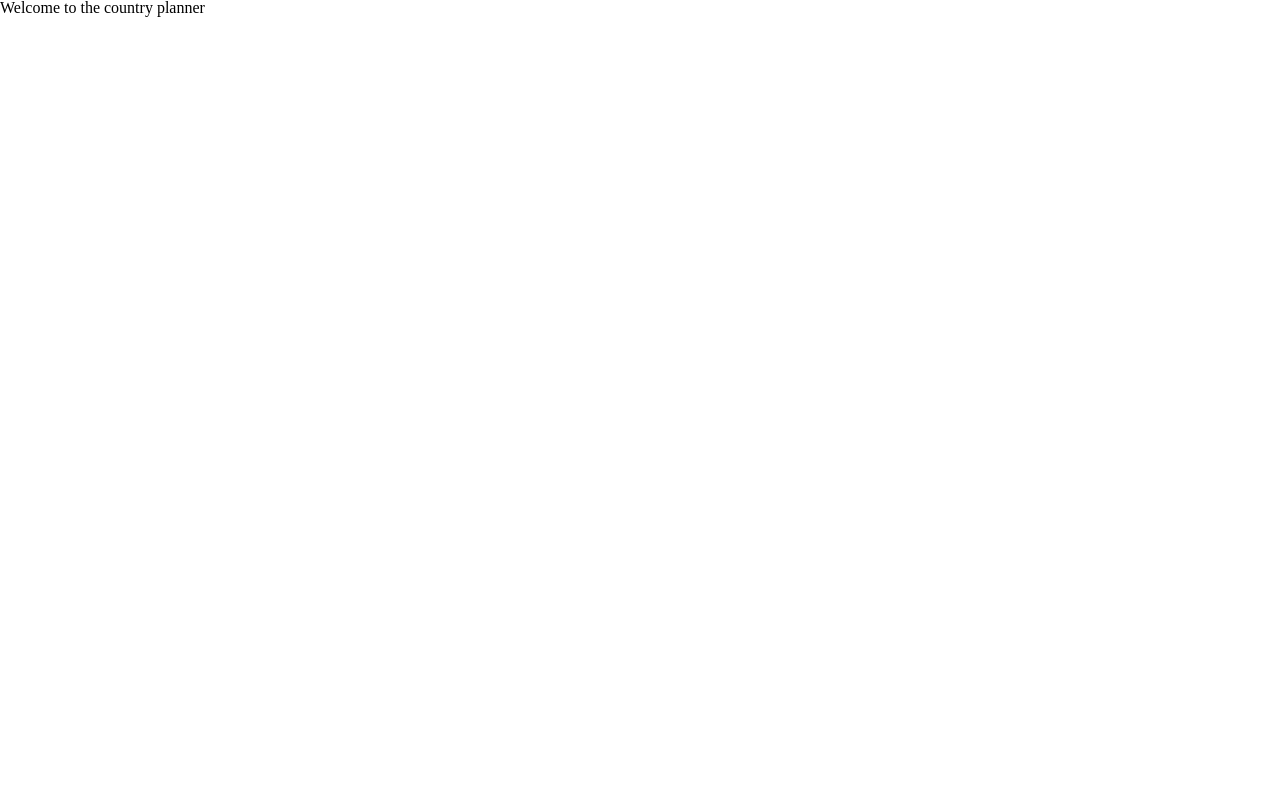
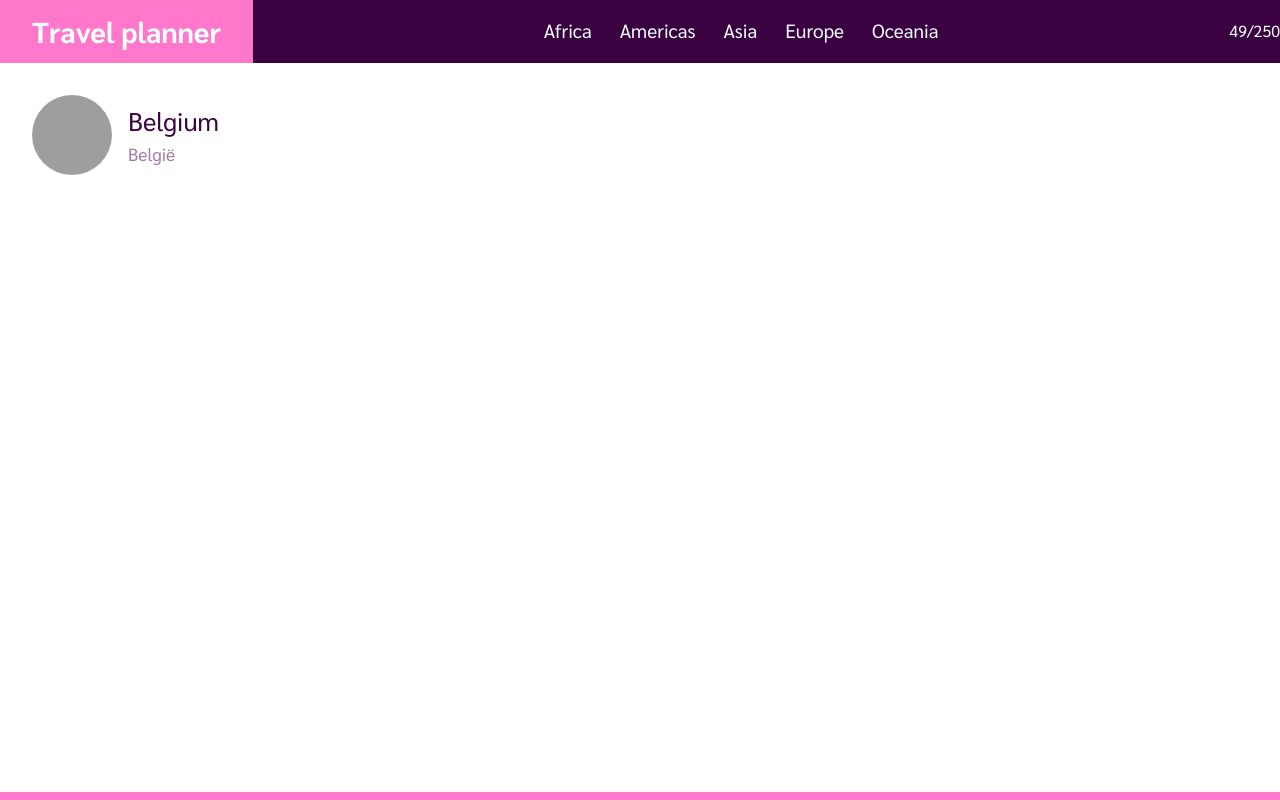
Before and after one commit to BoussonKarel/FE-Labo1-TravelPlanner, a plain HTML site: page index.html in a window 1280 px wide. Drawn offline with Linux system fonts and the light colour scheme; no server answers; grey boxes are pictures that could not be loaded.

Commit message:
Basic layout, countries fetch

```diff
--- a/index.html
+++ b/index.html
@@ -5,14 +5,51 @@
     <meta http-equiv="X-UA-Compatible" content="IE=edge">
     <meta name="viewport" content="width=device-width, initial-scale=1.0">
     <title>🌍 Countries planner</title>
+
+    <link rel="preconnect" href="https://fonts.gstatic.com">
+    <link href="https://fonts.googleapis.com/css2?family=Sarabun:wght@400;700&display=swap" rel="stylesheet">
+
     <link rel="stylesheet" href="./style/normalize.css">
     <link rel="stylesheet" href="./style/screen.css">
 
-    <!-- todo: favicon -->
-
+    <script defer src="./script/api.js"></script>
     <script defer src="./script/app.js"></script>
 </head>
 <body>
-    <h1>Welcome to the country planner</h1>
+    <main class="o-grid c-app">
+        <header class="c-header">
+            <a class="c-logo" href="#">
+                <h1 class="c-logo__text">Travel planner</h1>
+            </a>
+
+            <nav class="c-nav">
+                <ul class="c-nav-list">
+                    <li class="c-nav-list__item">Africa</li>
+                    <li class="c-nav-list__item">Americas</li>
+                    <li class="c-nav-list__item">Asia</li>
+                    <li class="c-nav-list__item">Europe</li>
+                    <li class="c-nav-list__item">Oceania</li>
+                </ul>
+            </nav>
+
+            <div class="c-counter">
+                <span class="c-counter__current js-countries-visited">49</span>/250
+            </div>
+        </header>
+        <article class="c-countries js-countries">
+            <section class="c-country">
+                <input class="c-country__input o-hide-accessible" type="checkbox" name="country" id="Belgium">
+                <label class="c-country__label" for="Belgium">
+                    <div class="c-country__flag-holder">
+                        <img class="c-country__flag" src="https://restcountries.eu/data/bel.svg" alt="The flag of Belgium.">
+                    </div>
+                    <div class="c-country__details">
+                        <h2 class="c-country__name">Belgium</h2>
+                        <span class="c-country__native-name">België</span>
+                    </div>
+                </label>
+            </section>
+        </article>
+    </main>
 </body>
 </html>
--- /dev/null
+++ b/script/api.js
@@ -0,0 +1,14 @@
+const get = (url) => {
+    return fetch(url).then(r => r.json()).catch(err => {
+        console.error(err);
+    });
+}
+
+// todo:
+// const post = (url, body) => {
+//     return fetch(url, {
+//         method: 'POST',
+//         body: body,
+//     })
+//     .then()...........
+// }
--- a/script/app.js
+++ b/script/app.js
@@ -1 +1,53 @@
-console.log('Script loaded')
+const continents = {
+    africa: 'Africa',
+    americas: 'Americas',
+    asia: 'Asia',
+    europe: 'Europe',
+    oceania: 'Oceania',
+},
+endpoint = 'https://restcountries.eu/rest/v2';
+
+let countryHolder;
+
+const renderCountries = (countries) => {
+    let countriesHTML = '';
+
+    for (const {alpha2Code, flag, name, nativeName} of countries) {
+        // Object destructuring
+        // ! We kunnen nu wel niet meer aan ons originele object
+        countriesHTML += `
+            <section class="c-country">
+                <input class="c-country__input o-hide-accessible" type="checkbox" name="country" id="${alpha2Code}">
+                <label class="c-country__label" for="${alpha2Code}">
+                    <div class="c-country__flag-holder">
+                        <img class="c-country__flag" src="${flag}" alt="The flag of ${name}.">
+                    </div>
+                    <div class="c-country__details">
+                        <h2 class="c-country__name">${name}</h2>
+                        <span class="c-country__native-name">${nativeName}</span>
+                    </div>
+                </label>
+            </section>
+        `;
+
+        countryHolder.innerHTML = countriesHTML;
+    }
+
+    console.log({countries});
+}
+
+const getCountries = async (continent) => {
+    const data = await get(`${endpoint}/region/${continent}`)
+
+    renderCountries(data);
+}
+
+const getDOMElements = () => {
+    countryHolder = document.querySelector('.js-countries');
+
+    getCountries(continents.europe);
+}
+
+document.addEventListener('DOMContentLoaded', () => {
+    getDOMElements();
+});
--- a/style/screen.css
+++ b/style/screen.css
@@ -0,0 +1,183 @@
+:root {
+    --font-stack-headers: 'Sarabun', -apple-system, BlinkMacSystemFont, 'Segoe UI' , 'Helvetica', 'Arial', sans-serif, 'Apple Color Emoji', 'Segoe UI Emoji';;
+    /* Default native font stack */
+    --font-stack-body: -apple-system, BlinkMacSystemFont, 'Segoe UI' , 'Helvetica', 'Arial', sans-serif, 'Apple Color Emoji', 'Segoe UI Emoji';
+
+    --theme-color-xxxxx-light: #f2ffff;
+    --theme-color-xxxx-light: #ebfaff;
+    --theme-color-xxx-light: #e3eeff;
+    --theme-color-xx-light: #c4c0ff;
+    --theme-color-x-light: #d0a1ff;
+    --theme-color-light: #f889ff;
+    --theme-color-base: #ff78cb;
+    --theme-color-dark: #ed49c8;
+    --theme-color-x-dark: #d732c4;
+    --theme-color-xx-dark: #be1db7;
+    --theme-color-xxx-dark: #9f0da3;
+    --theme-color-xxxx-dark: #770087;
+    --theme-color-xxxxx-dark: #3a0141;
+}
+
+html {
+
+}
+
+body {
+    font: 16px/1.5 var(--font-stack-headers);
+    color: var(--theme-color-xxxxx-dark);
+    /* 1rem =16px */
+}
+
+.o-hide-accessible {
+    position: absolute !important;
+    height: 1px;
+    width: 1px;
+    overflow: hidden;
+    clip: rect(1px 1px 1px 1px); /* IE6/7 */
+    white-space: nowrap; /* added line */
+}
+
+.o-grid {}
+
+/* APP */
+.c-app {
+    --local-border-bottom-size: .5rem;
+    display: grid;
+    grid-template-columns: 1fr;
+    grid-template-rows: auto 1fr;
+    min-height: calc(100vh - var(--local-border-bottom-size));
+
+    border-bottom: var(--local-border-bottom-size) solid var(--theme-color-base);
+}
+
+/* HEADER */
+.c-header {
+    /*  positioning */
+    /*  box model */
+    display: flex;
+    align-items: center;
+    justify-content: space-between;
+
+    /*  typography */
+    color: var(--theme-color-xxxxx-light);
+
+    /*  appearance */
+    background: var(--theme-color-xxxxx-dark);
+
+    /*  other */
+}
+.c-logo {
+    display: flex;
+    align-items: center;
+
+    height: 100%;
+
+    text-decoration: none; /* remove a tag decoration */
+    opacity: 1;
+    will-change: opacity;
+    transition: opacity 300ms ease-out;
+
+    background: var(--theme-color-base);
+
+    padding-left: 2rem;
+    padding-right: 2rem;
+
+    margin: -1rem 0;
+}
+
+.c-logo:hover {
+    opacity: .5;
+}
+
+.c-logo__text {
+    font-size: 1.8rem;
+    line-height: 1;
+    color: var(--theme-color-xxxxx-light);
+    font-weight: 800;
+}
+
+/* NAV */
+.c-nav {
+
+}
+
+.c-nav-list {
+
+}
+
+.c-nav-list__item {
+    display: inline-block;
+    font-size: 1.2rem;
+    padding: 1rem 0;
+
+    border-bottom: 2px solid transparent;
+}
+
+.c-nav-list__item:hover {
+    border-color: var(--theme-color-base);
+}
+
+/* Adjacent sibling selector */
+.c-nav-list__item + .c-nav-list__item {
+    margin-left: 1.5rem;
+}
+
+
+/* COUNTER */
+.c-counter {}
+.c-counter__current {}
+
+/* COUNTRIES */
+.c-countries {
+    display: grid;
+    grid-template-columns: repeat(auto-fill, minmax(24rem, 1fr));
+    gap: 2rem;
+    padding: 2rem;
+}
+
+.c-country {
+
+}
+
+.c-country__input:checked + .c-country__label {
+    opacity: .3;
+}
+
+.c-country__label {
+    display: flex;
+    align-items: center;
+}
+
+.c-country__flag-holder {
+    --local-flag-dimension: 5rem;
+    display: flex;
+    align-items: center;
+    justify-content: center;
+
+    width: var(--local-flag-dimension);
+    height: var(--local-flag-dimension);
+    overflow: hidden;
+
+    border-radius: 50%;
+}
+
+.c-country__flag {
+    max-width: 100%;
+    max-height: 100%;
+    min-width: 100%;
+    min-height: 100%;
+}
+
+.c-country__details {
+    margin-left: 1rem;
+}
+
+.c-country__name {
+    color: var(--theme-color-xxxxx-dark);
+    font-size: 1.6rem;
+}
+
+.c-country__native-name {
+    opacity: 0.5;
+    font-size: 1.1rem;
+}
```
